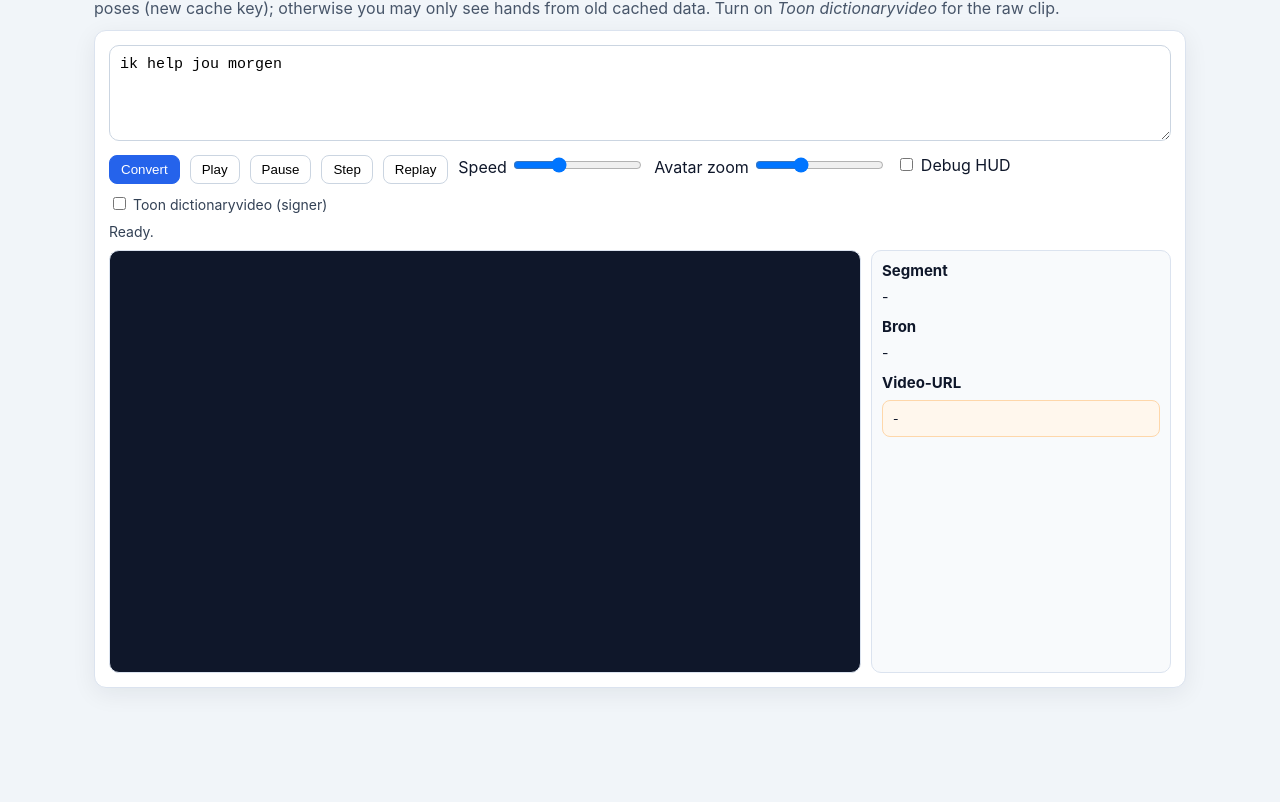
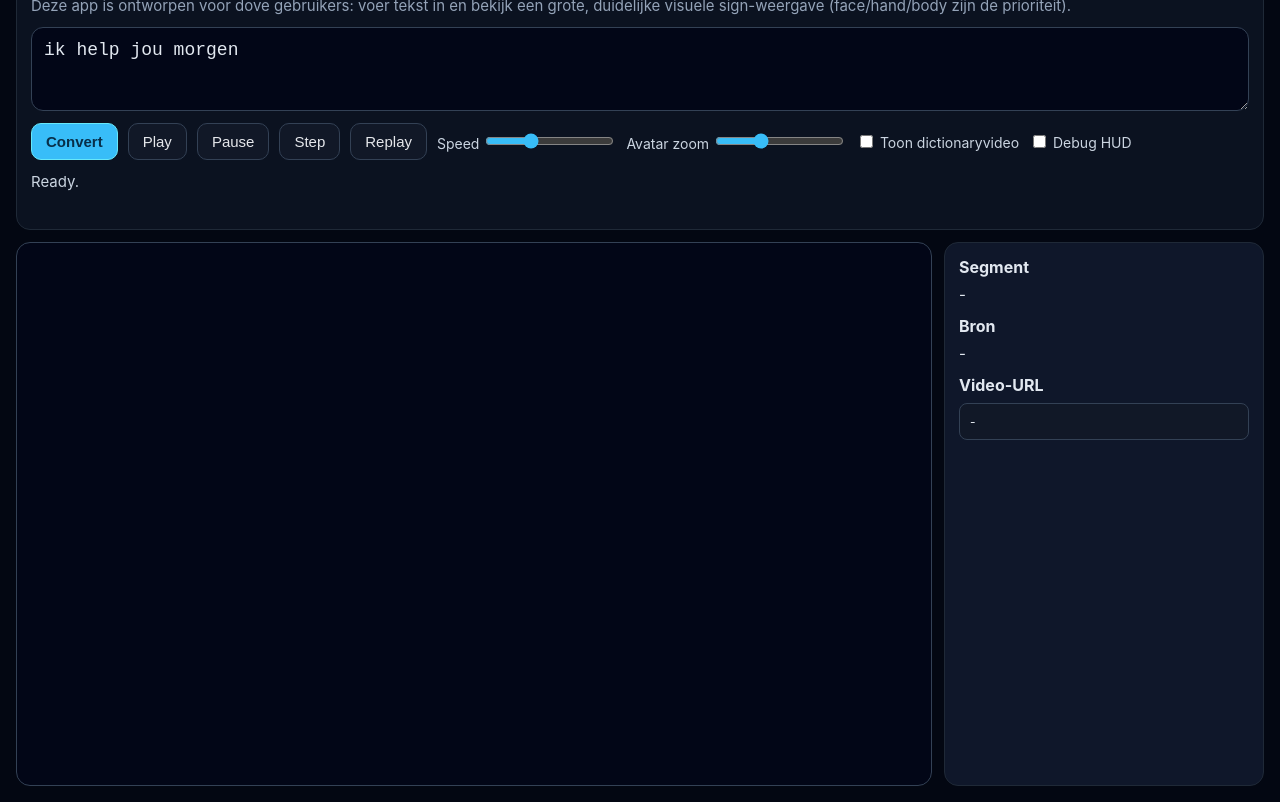
Before and after one commit to Airuxn/VGT-Text-to-Sign, a website with bundled scripts: page web/index.html in a window 1280 px wide. Shown: the part 93-895 px from the top of the page. Before the commit the page ends 805 px from the top, so only its background shows below. Built offline with nearby package versions, Linux system fonts and the light colour scheme; files whose address does not match are found by name.

Commit message:
Redesign signer-first UI and keep avatar pipeline aligned with requested reverts.
Introduces a full-stage accessibility-focused layout and preserves replay/debug controls while restoring the backend extraction behavior you requested.

Made-with: Cursor

```diff
--- a/web/index.html
+++ b/web/index.html
@@ -5,42 +5,45 @@
   <meta name="viewport" content="width=device-width, initial-scale=1" />
   <title>VGT Text-to-Sign</title>
   <style>
-    :root{--bg:#f1f5f9;--panel:#fff;--text:#0f172a;--muted:#475569;--accent:#2563eb;--warn:#b45309;--ok:#15803d}
+    :root{--bg:#030712;--panel:#0b1220;--panel2:#0f172a;--text:#e2e8f0;--muted:#94a3b8;--accent:#38bdf8;--warn:#f59e0b;--ok:#22c55e}
     *{box-sizing:border-box}
-    body{font-family:Inter,system-ui,Arial,sans-serif;max-width:1120px;margin:0 auto;padding:24px 14px;background:var(--bg);color:var(--text)}
-    h1{margin:0 0 8px} p{margin:0 0 12px;color:var(--muted)}
-    .panel{background:var(--panel);border:1px solid #dbe3ef;border-radius:12px;padding:14px;box-shadow:0 6px 24px #0f172a12}
-    .row{display:flex;gap:10px;flex-wrap:wrap;margin:10px 0}
-    textarea{width:100%;height:96px;border:1px solid #cbd5e1;border-radius:10px;padding:10px;font-size:15px}
-    button{border:1px solid #cbd5e1;background:#fff;border-radius:8px;padding:6px 11px;cursor:pointer}
-    #convert{background:var(--accent);color:#fff;border-color:var(--accent)}
-    #status{font-size:14px;color:#334155;margin-top:6px}
-    .warn{color:var(--warn);font-size:14px;margin-top:4px}
-    .ok{color:var(--ok);font-size:14px;margin-top:4px}
-    #stage{margin-top:10px;display:grid;gap:10px;grid-template-columns:1fr 300px}
-    .video-wrap{background:#0f172a;border-radius:10px;overflow:hidden;border:1px solid #dbe3ef;position:relative;aspect-ratio:16/9;width:100%;max-height:min(72vh,520px)}
-    /* Landmarks are normalized to the frame; map overlay to the letterboxed video area (not the full box). */
-    .layered-video{width:100%;height:100%;display:block;vertical-align:middle;position:absolute;inset:0;object-fit:contain;object-position:center;background:#0f172a;opacity:0;transition:opacity 160ms linear}
+    body{margin:0;background:radial-gradient(1200px 600px at 50% -200px,#1e293b 0%,#030712 60%);color:var(--text);font-family:Inter,system-ui,Arial,sans-serif}
+    .app{width:min(1500px,100vw);margin:0 auto;padding:16px}
+    .top{display:grid;gap:12px;background:var(--panel);border:1px solid #1f2937;border-radius:14px;padding:14px}
+    h1{margin:0;font-size:clamp(28px,3vw,42px)}
+    .lead{margin:0;color:var(--muted);font-size:15px}
+    textarea{width:100%;height:84px;border:1px solid #334155;background:#020617;color:#e2e8f0;border-radius:12px;padding:12px;font-size:18px}
+    .row{display:flex;gap:10px;flex-wrap:wrap;align-items:center}
+    button{border:1px solid #334155;background:#111827;color:#e5e7eb;border-radius:10px;padding:9px 14px;font-size:15px;cursor:pointer}
+    #convert{background:var(--accent);color:#082f49;border-color:#67e8f9;font-weight:700}
+    label{font-size:14px;color:#cbd5e1}
+    input[type="range"]{accent-color:var(--accent)}
+    #status{font-size:15px;color:#cbd5e1}
+    .warn{color:var(--warn);font-size:14px}
+    .ok{color:var(--ok);font-size:14px}
+    #stage{display:grid;grid-template-columns:minmax(0,1fr) 320px;gap:12px;margin-top:12px}
+    .video-wrap{position:relative;background:#020617;border:1px solid #334155;border-radius:14px;overflow:hidden;min-height:68vh;max-height:84vh}
+    .layered-video{position:absolute;inset:0;width:100%;height:100%;object-fit:contain;object-position:center;background:#020617;opacity:0;transition:opacity 160ms linear}
     .layered-video.active{opacity:1}
     #avatarOverlay{position:absolute;inset:0;pointer-events:none;z-index:5}
-    #debugHud{position:absolute;left:8px;bottom:8px;z-index:7;background:#0b122099;color:#cbd5e1;border:1px solid #334155;border-radius:6px;padding:6px 8px;font:12px/1.25 ui-monospace,SFMono-Regular,Menlo,monospace;white-space:pre;display:none}
-    #debugHud.show{display:block}
-    .no-video{display:none;padding:24px;color:#94a3b8;text-align:center;font-size:14px}
-    .no-video.show{display:block}
-    .side{border:1px solid #dbe3ef;border-radius:10px;padding:10px;background:#f8fafc;font-size:14px}
-    .videoFallback{padding:10px;border-radius:8px;background:#fff7ed;border:1px solid #fed7aa;font-size:12px;word-break:break-all}
-    code{font-size:11px}
-    .avatar-only-label{font-size:14px;color:#334155;user-select:none}
-    /* Keep videos decoding/updating: opacity 0, not visibility:hidden (blank skeleton bug). */
     .video-wrap.avatar-only .layered-video,
     .video-wrap.avatar-only .layered-video.active{opacity:0 !important;visibility:visible}
-    @media (max-width:900px){#stage{grid-template-columns:1fr}}
+    #debugHud{position:absolute;left:10px;bottom:10px;z-index:7;background:#020617dd;color:#cbd5e1;border:1px solid #334155;border-radius:8px;padding:7px 9px;font:12px/1.25 ui-monospace,SFMono-Regular,Menlo,monospace;white-space:pre;display:none}
+    #debugHud.show{display:block}
+    .no-video{display:none;position:absolute;left:50%;top:50%;transform:translate(-50%,-50%);padding:14px 16px;color:#94a3b8;text-align:center;font-size:15px;border:1px dashed #334155;border-radius:10px;background:#020617dd}
+    .no-video.show{display:block}
+    .side{background:var(--panel2);border:1px solid #1f2937;border-radius:14px;padding:14px;font-size:15px}
+    .side h3{margin:0 0 8px;font-size:16px}
+    .videoFallback{padding:10px;border-radius:8px;background:#111827;border:1px solid #334155;font-size:12px;word-break:break-all}
+    .videoFallback a{color:#7dd3fc}
+    @media (max-width:1050px){#stage{grid-template-columns:1fr}.video-wrap{min-height:60vh}}
   </style>
 </head>
 <body>
+  <main class="app">
+    <section class="top">
       <h1>VGT Text-to-Sign</h1>
-  <p>Default view is a <strong>full-body overlay</strong> (cyan body, yellow face, blue/pink hands). After an app update, press <strong>Play</strong> once so the server recomputes poses (new cache key); otherwise you may only see hands from old cached data. Turn on <em>Toon dictionaryvideo</em> for the raw clip.</p>
-  <div class="panel">
+      <p class="lead">Deze app is ontworpen voor dove gebruikers: voer tekst in en bekijk een grote, duidelijke visuele sign-weergave (face/hand/body zijn de prioriteit).</p>
       <textarea id="input">ik help jou morgen</textarea>
       <div class="row">
         <button id="convert">Convert</button>
@@ -50,13 +53,15 @@
         <button id="replay">Replay</button>
         <label>Speed <input type="range" id="speed" min="0.5" max="2" value="1" step="0.1"></label>
         <label>Avatar zoom <input type="range" id="avatarZoom" min="0.8" max="1.4" value="1" step="0.05"></label>
+        <label><input type="checkbox" id="showDictionaryVideo" /> Toon dictionaryvideo</label>
         <label><input type="checkbox" id="debugMode" /> Debug HUD</label>
-      <label class="avatar-only-label"><input type="checkbox" id="showDictionaryVideo" /> Toon dictionaryvideo (signer)</label>
       </div>
       <div id="status">Ready.</div>
       <div id="warnings" class="warn"></div>
       <div id="fallbackSummary" class="ok"></div>
-    <div id="stage">
+    </section>
+
+    <section id="stage">
       <div class="video-wrap avatar-only">
         <video id="signVideoA" class="layered-video" playsinline muted preload="auto"></video>
         <video id="signVideoB" class="layered-video" playsinline muted preload="auto"></video>
@@ -64,16 +69,16 @@
         <div id="debugHud"></div>
         <div id="noVideo" class="no-video">Geen videoclip voor dit segment (nog geen URL in de dataset).</div>
       </div>
-      <div class="side">
-        <h3 style="margin:0 0 8px;font-size:15px">Segment</h3>
+      <aside class="side">
+        <h3>Segment</h3>
         <div id="segmentMeta">-</div>
-        <h3 style="margin:12px 0 8px;font-size:15px">Bron</h3>
+        <h3 style="margin-top:12px">Bron</h3>
         <div id="renderMode">-</div>
-        <h3 style="margin:12px 0 8px;font-size:15px">Video-URL</h3>
+        <h3 style="margin-top:12px">Video-URL</h3>
         <div id="videoFallback" class="videoFallback">-</div>
-      </div>
-    </div>
-  </div>
+      </aside>
+    </section>
+  </main>
   <script type="module" src="./src/app/main.js"></script>
 </body>
 </html>
```
Lines whose indentation alone changed are shown as unchanged.
